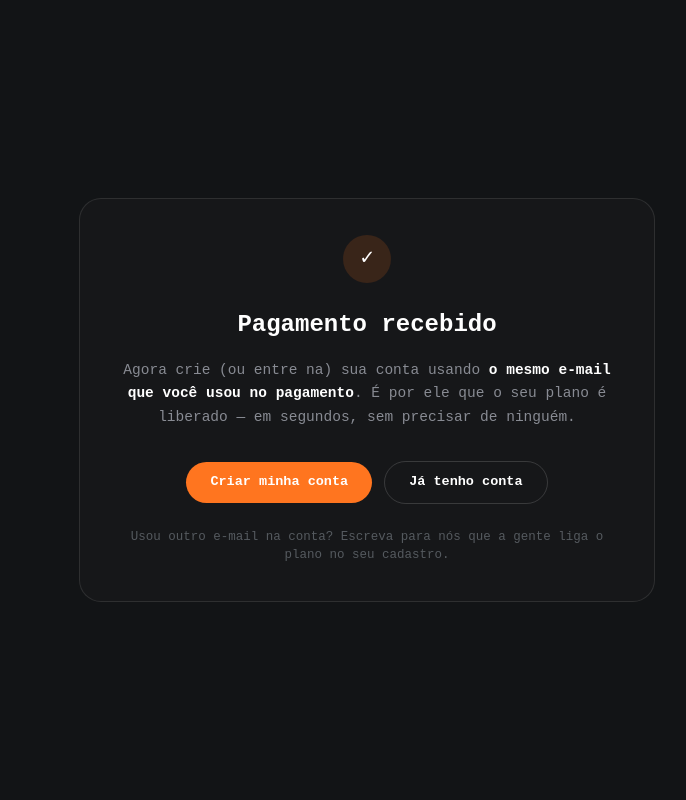
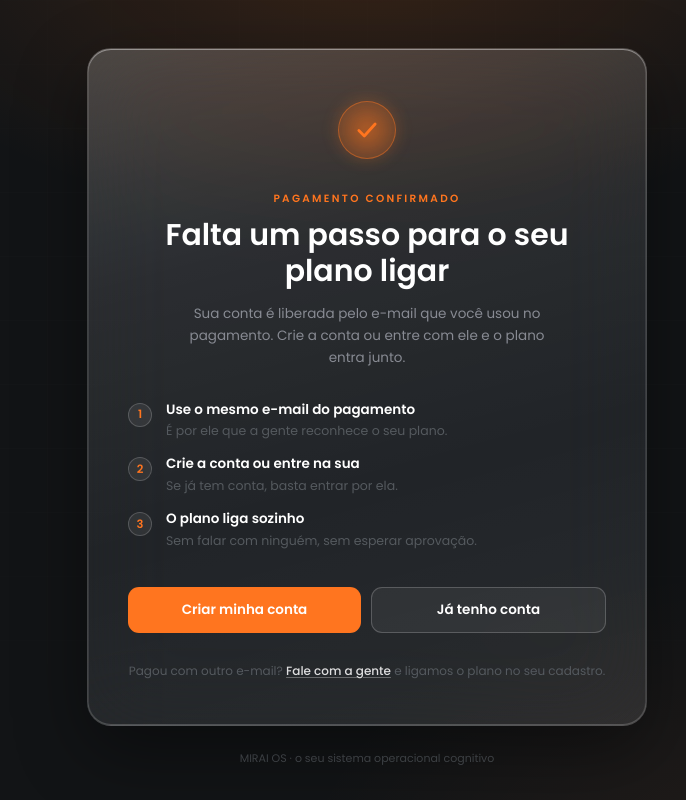
Before and after one commit to MarcosOctopus/mirai-os, a Next.js app: page /obrigado in a window 1280 px wide. Shown: the whole page, without its empty margins (273-959 px from the left). Built offline with nearby package versions, Linux system fonts and the light colour scheme; no server answers.

Commit message:
obrigado: refazer no padrao (vidro do sistema, luz contida, passos, dois caminhos)

```diff
--- a/src/app/obrigado/page.tsx
+++ b/src/app/obrigado/page.tsx
@@ -5,44 +5,158 @@
  * é liberado pelo e-mail do pagamento — então o pedido é "crie a conta com este
  * mesmo e-mail", e nada de "seu acesso já está liberado" (mentira que gera
  * chamado no dia seguinte).
+ *
+ * Dono, 25/11/2026: "muito feio essa de obrigado". Refazer no PADRÃO: fundo
+ * escuro com luz contida, tudo enquadrado, card de vidro do próprio sistema
+ * (src/lib/vidro.ts), texto com inicial maiúscula e sem travessão.
  */
 import Link from "next/link";
+import { VIDRO } from "@/lib/vidro";
 
-export const metadata = { title: "Pagamento recebido — MIRAI OS" };
+export const metadata = { title: "Pagamento confirmado — MIRAI OS" };
+
+const FONTE = "var(--fonte-poppins), Poppins, system-ui, sans-serif";
+
+const PASSOS = [
+  {
+    n: "1",
+    titulo: "Use o mesmo e-mail do pagamento",
+    texto: "É por ele que a gente reconhece o seu plano.",
+  },
+  {
+    n: "2",
+    titulo: "Crie a conta ou entre na sua",
+    texto: "Se já tem conta, basta entrar por ela.",
+  },
+  {
+    n: "3",
+    titulo: "O plano liga sozinho",
+    texto: "Sem falar com ninguém, sem esperar aprovação.",
+  },
+];
 
 export default function ObrigadoPage() {
   return (
-    <main className="grid min-h-dvh place-items-center bg-dash-bg px-5 text-dash-fg">
-      <div className="w-full max-w-xl rounded-[22px] border border-dash-hair/10 bg-dash-card p-9 text-center">
-        <span className="mx-auto grid h-12 w-12 place-items-center rounded-full bg-dash-brand/15 text-[22px]">
-          ✓
+    <main
+      className="relative grid min-h-[100dvh] place-items-center overflow-hidden bg-dash-bg px-5 py-12 text-dash-fg"
+      style={{ fontFamily: FONTE }}
+    >
+      {/* luz contida: dois focos baixos, nada de fundo chapado */}
+      <div
+        aria-hidden
+        className="pointer-events-none absolute inset-0"
+        style={{
+          background:
+            "radial-gradient(760px 420px at 50% -8%, rgba(255,117,31,0.16), transparent 70%), radial-gradient(680px 480px at 82% 112%, rgba(255,143,77,0.08), transparent 72%)",
+        }}
+      />
+      {/* malha fina, só para dar matéria ao escuro */}
+      <div
+        aria-hidden
+        className="pointer-events-none absolute inset-0 opacity-[0.18]"
+        style={{
+          backgroundImage:
+            "linear-gradient(rgba(255,255,255,0.06) 1px, transparent 1px), linear-gradient(90deg, rgba(255,255,255,0.06) 1px, transparent 1px)",
+          backgroundSize: "64px 64px",
+          maskImage:
+            "radial-gradient(ellipse 70% 60% at 50% 40%, #000 40%, transparent 100%)",
+          WebkitMaskImage:
+            "radial-gradient(ellipse 70% 60% at 50% 40%, #000 40%, transparent 100%)",
+        }}
+      />
+
+      <section className="relative w-full max-w-[560px]">
+        <div
+          className="rounded-[24px] border border-dash-hair/[0.13] px-6 py-9 sm:px-10 sm:py-11"
+          style={VIDRO}
+        >
+          {/* selo: anel de luz + check */}
+          <div className="relative mx-auto grid h-[74px] w-[74px] place-items-center">
+            <span
+              aria-hidden
+              className="absolute inset-0 rounded-full"
+              style={{
+                background:
+                  "radial-gradient(circle, rgba(255,117,31,0.55) 0%, rgba(255,117,31,0.10) 58%, transparent 72%)",
+                filter: "blur(6px)",
+              }}
+            />
+            <span className="relative grid h-[58px] w-[58px] place-items-center rounded-full border border-dash-brand/45 bg-dash-brand/15">
+              <svg
+                viewBox="0 0 24 24"
+                className="h-[26px] w-[26px] text-dash-brand"
+                fill="none"
+                stroke="currentColor"
+                strokeWidth="2.6"
+                strokeLinecap="round"
+                strokeLinejoin="round"
+                aria-hidden
+              >
+                <path d="M4.5 12.5 9.5 17.5 19.5 6.5" />
+              </svg>
             </span>
-        <h1 className="mt-6 text-[24px] font-semibold">Pagamento recebido</h1>
-        <p className="mt-4 text-[14.5px] leading-relaxed text-dash-muted">
-          Agora crie (ou entre na) sua conta usando{" "}
-          <strong className="text-dash-fg">o mesmo e-mail que você usou no pagamento</strong>.
-          É por ele que o seu plano é liberado — em segundos, sem precisar de
-          ninguém.
+          </div>
+
+          <p className="mt-6 text-center text-[10.5px] font-semibold uppercase tracking-[0.22em] text-dash-brand">
+            Pagamento confirmado
           </p>
-        <div className="mt-8 flex flex-col items-center gap-3 sm:flex-row sm:justify-center">
+          <h1 className="mt-2.5 text-center text-[26px] font-semibold leading-[1.2] sm:text-[30px]">
+            Falta um passo para o seu plano ligar
+          </h1>
+          <p className="mx-auto mt-3.5 max-w-[42ch] text-center text-[13.5px] leading-relaxed text-dash-muted">
+            Sua conta é liberada pelo e-mail que você usou no pagamento. Crie a
+            conta ou entre com ele e o plano entra junto.
+          </p>
+
+          <ol className="mt-8 space-y-3.5">
+            {PASSOS.map((p) => (
+              <li key={p.n} className="flex items-start gap-3.5">
+                <span className="mt-0.5 grid h-6 w-6 shrink-0 place-items-center rounded-full border border-dash-hair/[0.18] bg-dash-hair/[0.07] text-[11.5px] font-semibold text-dash-brand">
+                  {p.n}
+                </span>
+                <div>
+                  <p className="text-[13.5px] font-semibold leading-snug text-dash-fg">
+                    {p.titulo}
+                  </p>
+                  <p className="mt-0.5 text-[12.5px] leading-relaxed text-dash-dim">
+                    {p.texto}
+                  </p>
+                </div>
+              </li>
+            ))}
+          </ol>
+
+          <div className="mt-9 flex flex-col gap-2.5 sm:flex-row">
             <Link
               href="/register"
-            className="inline-flex items-center justify-center rounded-full bg-dash-brand px-6 py-2.5 text-[13.5px] font-semibold text-white transition-all hover:brightness-110"
+              className="inline-flex flex-1 items-center justify-center rounded-[11px] bg-dash-brand px-6 py-3 text-[13.5px] font-semibold text-white transition-all hover:bg-dash-brandHi"
             >
               Criar minha conta
             </Link>
             <Link
               href="/login"
-            className="inline-flex items-center justify-center rounded-full border border-dash-hair/15 px-6 py-2.5 text-[13.5px] font-semibold text-dash-fg transition-all hover:border-dash-brand/50"
+              className="inline-flex flex-1 items-center justify-center rounded-[11px] border border-dash-hair/[0.20] bg-dash-hair/[0.06] px-6 py-3 text-[13.5px] font-semibold text-dash-fg transition-all hover:bg-dash-hair/[0.12]"
             >
               Já tenho conta
             </Link>
           </div>
-        <p className="mt-6 text-[12.5px] text-dash-dim">
-          Usou outro e-mail na conta? Escreva para nós que a gente liga o plano
-          no seu cadastro.
+
+          <p className="mt-7 text-center text-[12px] leading-relaxed text-dash-dim">
+            Pagou com outro e-mail?{" "}
+            <a
+              href="mailto:contato@miraitohope.com?subject=Plano%20pago%20com%20outro%20e-mail"
+              className="font-medium text-dash-fg/85 underline decoration-dash-hair/30 underline-offset-2 transition hover:text-dash-brand"
+            >
+              Fale com a gente
+            </a>{" "}
+            e ligamos o plano no seu cadastro.
           </p>
         </div>
+
+        <p className="mt-6 text-center text-[11px] text-dash-dim/80">
+          MIRAI OS · o seu sistema operacional cognitivo
+        </p>
+      </section>
     </main>
   );
 }
```
Lines whose indentation alone changed are shown as unchanged.
